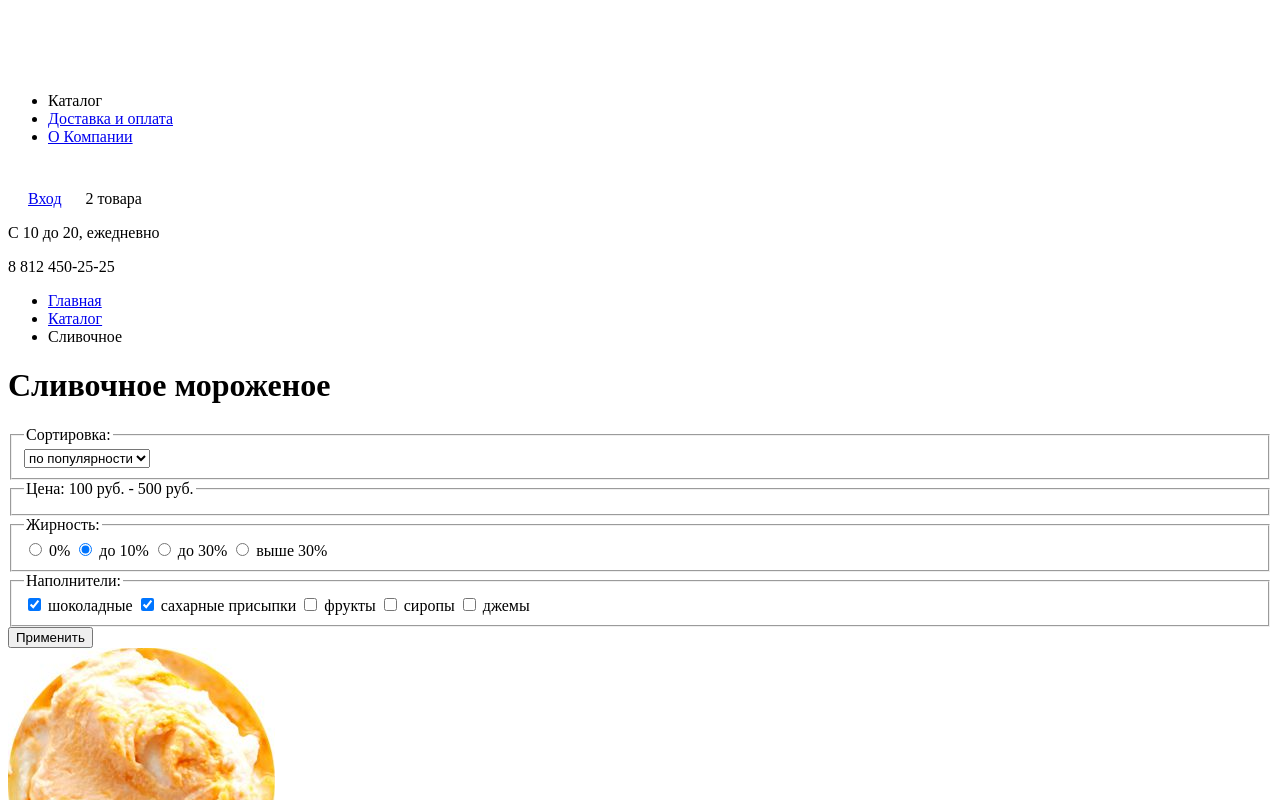
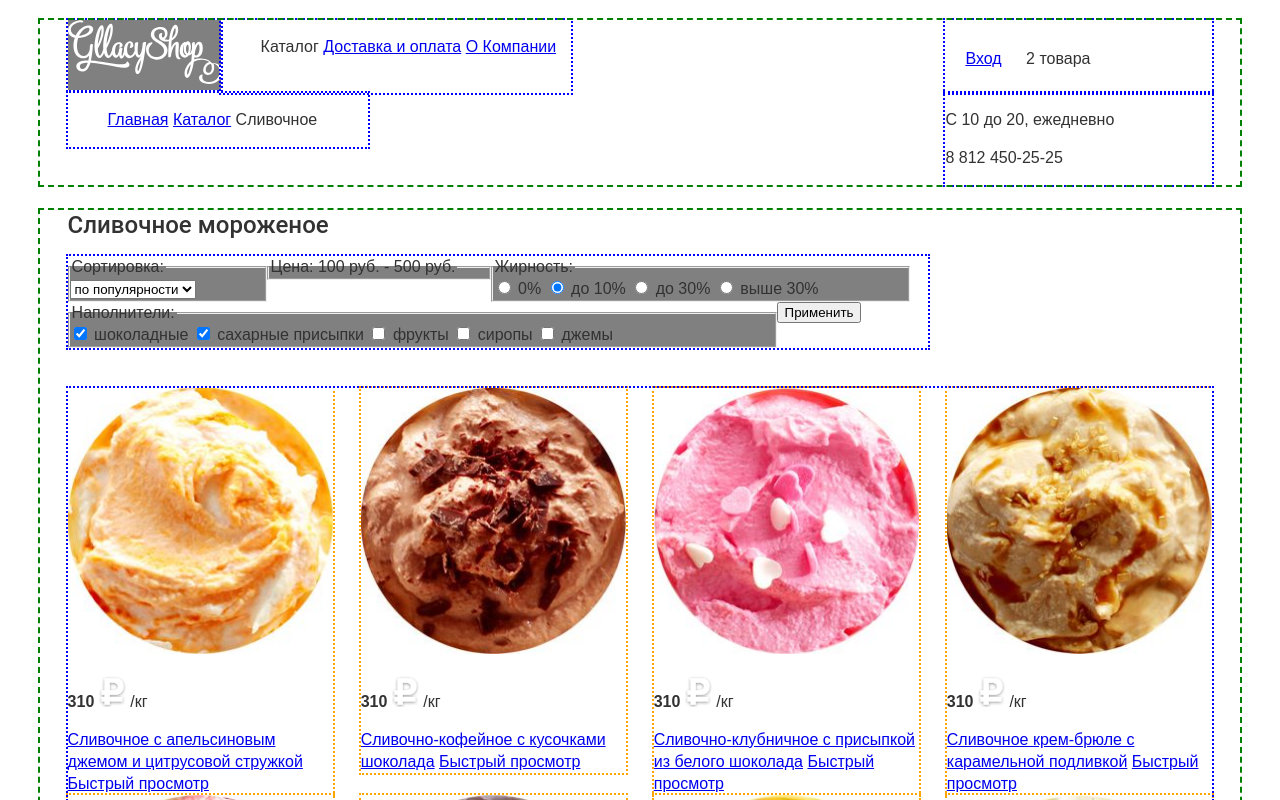
Before and after one commit to justerror/144106-gllacy, a plain HTML site: page catalog.html in a window 1280 px wide. Shown: the top 800 px of the page. Drawn offline with Linux system fonts and the light colour scheme.

Commit message:
Сделал сетку внутренней страницы (каталог) и резину

```diff
--- a/catalog.html
+++ b/catalog.html
@@ -3,15 +3,17 @@
   <head>
     <meta charset="utf-8">
     <title>GllacyShop - Каталог</title>
+    <link href="css/style.css" rel="stylesheet">
   </head>
   <body>
-    <header>
-      <div class="container">
+      <div class="wrapper">
+        <header class="main-header">
+          <div class="container clearfix">
             <a class="logo" href="index.html">
               <img src="img/gllacy-logo.svg" width="154" height="64" alt="GllacyShop">
             </a>
             <nav class="main-nav">
-          <ul>
+              <ul class="main-menu">
                 <li>
                   <a class="active">Каталог</a>
                 </li>
@@ -49,15 +51,15 @@
         </header>
       <main class="container">
         <h1>Сливочное мороженое</h1>
-      <form class="filtes" action="https://echo.htmlacademy.ru/" method="get"> <!-- Фильтры -->
-        <fieldset>
+        <form class="filters" action="https://echo.htmlacademy.ru/" method="get"> <!-- Фильтры -->
+          <fieldset class="sort">
             <legend>Сортировка:</legend>
             <select name="sort-by">
               <option value="popular">по популярности</option>
               <option value="price">по цене</option>
             </select>
           </fieldset>
-        <fieldset>
+          <fieldset class="price">
             <legend>Цена: <span class="min-price">100</span> руб. - <span class="max-price">500</span> руб.</legend>
             <div class="price-scale">
               <div class="bar"></div>
@@ -65,7 +67,7 @@
               <div class="max-toggle"></div>
             </div>
           </fieldset>
-        <fieldset>
+          <fieldset class="fatness">
             <legend>Жирность:</legend>
             <input type="radio" name="fatness" value="0" id="radio1">
             <label for="radio1">0%</label>
@@ -76,7 +78,7 @@
             <input type="radio" name="fatness" value="over 30" id="radio4">
             <label for="radio4">выше 30%</label>
           </fieldset>
-        <fieldset>
+          <fieldset class="filler">
             <legend>Наполнители:</legend>
             <input type="checkbox" name="filler" value="chocolate" id="checkbox1" checked>
             <label for="checkbox1">шоколадные</label>
@@ -199,8 +201,8 @@
           <a class="next" href="#">Вперёд</a>
         </div>
       </main>
-    <footer>
-      <div class="container">
+      <footer class="main-footer">
+        <div class="container clearfix">
           <div class="social-block"> <!-- Социальные кнопки -->
             <a class="social-btn social-btn-twit" href="#">TWIT</a>
             <a class="social-btn social-btn-inst" href="#">INST</a>
@@ -225,5 +227,6 @@
           </div>
         </div>
       </footer>
+    </div>
   </body>
 </html>
--- a/css/style.css
+++ b/css/style.css
@@ -1,9 +1,16 @@
 body {
+  min-width: 900px;
+  margin: 0 auto;
   font-size: 16px;
   line-height: 22px;
   color: #323232;
   font-weight: normal;
   font-family: "Roboto Regular", "Arial", sans-serif;
+}
+
+.wrapper {
+    max-width: 1200px;
+    margin: 0 auto;
 }
 
 h1 {
@@ -28,22 +35,24 @@ h3 {
   font-weight: bold;
 }
 
-.main-header {
-  min-width: 1200px;
-  outline: 2px solid red;
+.container {
+  min-width: 860px;
+  max-width: 1146px;
+  margin: 0 auto 40px auto;
+  padding: 0 2.3%;
+  outline: 2px dashed green;
 }
 
-.container {
-  width: 1146px;
-  margin: 0 auto;
-  padding: 0 27px;
-  outline: 2px dashed green;
+.container:last-child {
+  margin-top: 20px;
+  margin-bottom: 25px;
 }
 
 .logo,
 .main-nav,
 .user-block,
 .call-us,
+.breadcrumbs,
 .slider,
 .slider-controls,
 .promo-left,
@@ -54,7 +63,9 @@ h3 {
 .subscribe,
 .social-block,
 .footer-menu,
-.made-in {
+.made-in,
+.item-list,
+.filters {
   outline: 2px dotted blue;
 }
 
@@ -66,7 +77,8 @@ h3 {
 
 .main-nav {
   float: left;
-  width: 600px;
+  width: 350px;
+  min-height: 73px;
 }
 
 .main-menu li {
@@ -80,9 +92,21 @@ h3 {
 .user-block {
   float: right;
   width: 267px;
+  min-height: 73px;
+}
+
+.breadcrumbs {
+  float: left;
+  vertical-align: bottom;
+  width: 300px;
+}
+
+.breadcrumbs ul li {
+  display: inline-block;
 }
 
 .call-us {
+  clear: both;
   float: right;
   width: 267px;
 }
@@ -113,17 +137,17 @@ h3 {
 
 .promo-left {
   float: left;
-  width: 560px;
+  width: 48.8%;
   min-height: 229px;
 }
 
 .promo-right {
   float: right;
-  width: 560px;
+  width: 48.8%;
   min-height: 229px;
 }
 
-.items-popular {
+.items-popular, .item-list {
   margin-bottom: 40px;
   font-size: 0;
 }
@@ -131,52 +155,58 @@ h3 {
 .item {
   display: inline-block;
   vertical-align: top;
-  width: 267px;
-  margin-right: 26px;
+  width: 23.2%;
+  margin-right: 2.4%;
   font-size: 1rem;
   outline: 2px dotted orange;
 }
 
-.item:last-child {
+.item-img-price img {
+  max-width: 100%;
+  height: auto;
+}
+
+.item:nth-child(4n+4) {
   margin-right: 0;
 }
 
 .advantages {
-  width: 1146;
   margin-bottom: 40px;
   padding: 20px;
 }
 
 .advantage-left {
   float: left;
-  width: 540px;
+  width: 48.8%;
   outline: 2px dotted orange;
 }
 
 .advantage-right {
   float: right;
-  width: 540px;
+  width: 48.8%;
   margin-right: 0;
   outline: 2px dotted orange;
 }
 
 .blog-news {
   float: left;
-  width: 560px;
+  width: 48.8%;
   min-height: 220px;
 }
 
 .subscribe {
   float: right;
-  width: 560px;
+  width: 48.8%;
   min-height: 220px;
 }
 
 .map-block {
-  min-width: 1200px;
+  width: 100%;
   min-height: 430px;
   margin-top: 40px;
-  outline: 2px solid red;
+  margin-bottom: 40px;
+  background-image: url("../img/map.jpg");
+  outline: 2px solid yellow;
 }
 
 .contacts {
@@ -188,9 +218,7 @@ h3 {
 }
 
 .main-footer {
-  width: auto;
-  margin-top: 40px;
-  outline: 2px solid red;
+  min-width: 900px;
 }
 
 .social-block,
@@ -201,17 +229,54 @@ h3 {
 
 .social-block {
   float: left;
-  width: 267px;
-  margin-right: 26px;
+  width: 185px;
 }
 
 .footer-menu {
   float: left;
-  width: 560px;
+  width: 326px;
 }
 
 .made-in {
   float: right;
-  width: 267px;
+  width: 188px;
   background-color: grey;
 }
+
+.page-navigation {
+  width: 190px;
+  margin-left: auto;
+  margin-right: 0;
+  outline: 2px dotted black;
+}
+
+.filters {
+  width: 860px;
+  margin-bottom: 40px;
+  font-size: 0;
+}
+
+.filters fieldset {
+  display: inline-block;
+  vertical-align: top;
+  padding: 0;
+  margin: 0;
+  font-size: 1rem;
+  background-color: gray;
+}
+
+.sort {
+  width: 195px;
+}
+
+.price {
+  width: 220px;
+}
+
+.fatness {
+  width: 415px;
+}
+
+.filler {
+  width: 705px;
+}
```
Also changed, not shown: index.html (+6 -2 lines). Lines whose indentation alone changed are shown as unchanged.
